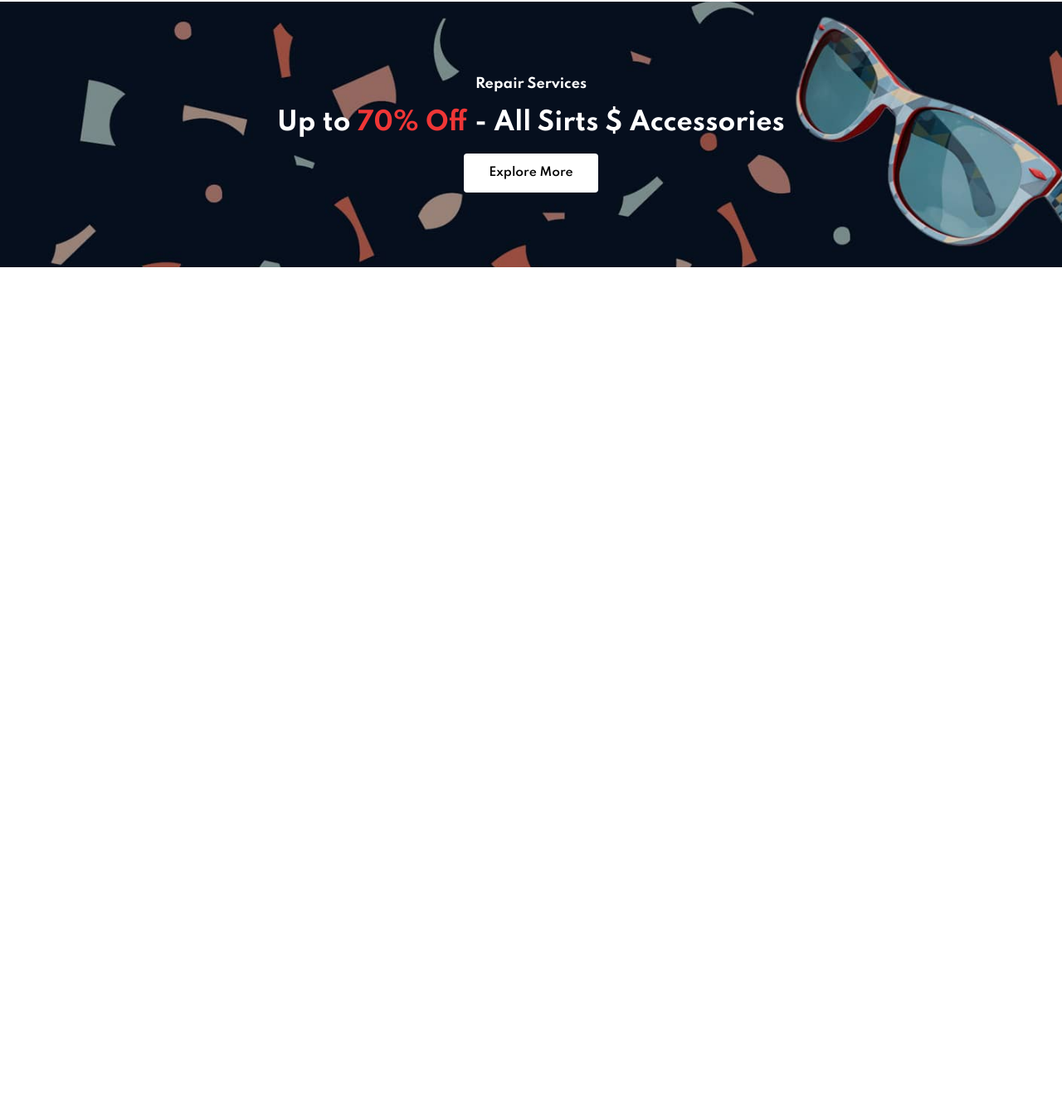
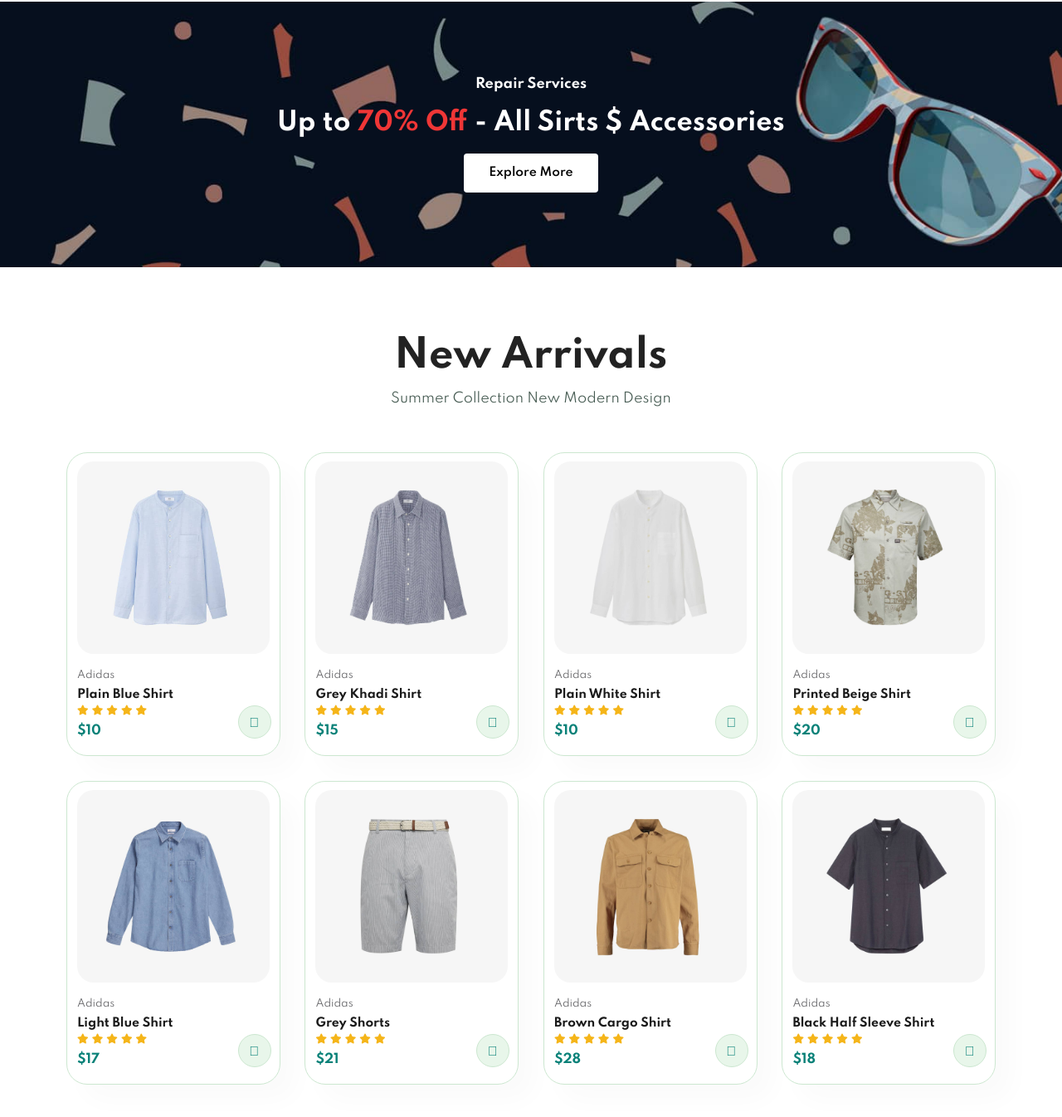
Before and after one commit to Manvisekhri08/E-Commerce-Website, a plain HTML site: page index.html in a window 1280 px wide. Shown: the part 2148-3494 px from the top of the page at 83% size. Before the commit the page ends 2510 px from the top, so only its background shows below. Drawn offline with Linux system fonts and the light colour scheme.

Commit message:
New Arrivals section added

```diff
--- a/index.html
+++ b/index.html
@@ -199,6 +199,142 @@
         <h2> Up to <span>70% Off</span> - All Sirts $ Accessories</h2>
         <button class="normal">Explore More</button>
     </section>
+
+    <section id="product1" class="section-p1 ">
+        <h2>New Arrivals</h2>
+        <p>Summer Collection New Modern Design</p>
+        <div class="pro-container">
+            <div class="pro">
+                <img src="img/products/n1.jpg" alt="">
+                <div class="des">
+                    <span>Adidas</span>
+                    <h5>Plain Blue Shirt</h5>
+                    <div class="star">
+                        <i class="fas fa-star"></i>
+                        <i class="fas fa-star"></i>
+                        <i class="fas fa-star"></i>
+                        <i class="fas fa-star"></i>
+                        <i class="fas fa-star"></i>
+                    </div>
+                    <h4>$10</h4>
+                </div>
+                <a href="#"><i class="fal fa-shopping-cart cart"></i></a>
+            </div>
+            <div class="pro">
+                <img src="img/products/n2.jpg" alt="">
+                <div class="des">
+                    <span>Adidas</span>
+                    <h5>Grey Khadi Shirt</h5>
+                    <div class="star">
+                        <i class="fas fa-star"></i>
+                        <i class="fas fa-star"></i>
+                        <i class="fas fa-star"></i>
+                        <i class="fas fa-star"></i>
+                        <i class="fas fa-star"></i>
+                    </div>
+                    <h4>$15</h4>
+                </div>
+                <a href="#"><i class="fal fa-shopping-cart cart"></i></a>
+            </div>
+            <div class="pro">
+                <img src="img/products/n3.jpg" alt="">
+                <div class="des">
+                    <span>Adidas</span>
+                    <h5>Plain White Shirt</h5>
+                    <div class="star">
+                        <i class="fas fa-star"></i>
+                        <i class="fas fa-star"></i>
+                        <i class="fas fa-star"></i>
+                        <i class="fas fa-star"></i>
+                        <i class="fas fa-star"></i>
+                    </div>
+                    <h4>$10</h4>
+                </div>
+                <a href="#"><i class="fal fa-shopping-cart cart"></i></a>
+            </div>
+            <div class="pro">
+                <img src="img/products/n4.jpg" alt="">
+                <div class="des">
+                    <span>Adidas</span>
+                    <h5>Printed Beige Shirt</h5>
+                    <div class="star">
+                        <i class="fas fa-star"></i>
+                        <i class="fas fa-star"></i>
+                        <i class="fas fa-star"></i>
+                        <i class="fas fa-star"></i>
+                        <i class="fas fa-star"></i>
+                    </div>
+                    <h4>$20</h4>
+                </div>
+                <a href="#"><i class="fal fa-shopping-cart cart"></i></a>
+            </div>
+            <div class="pro">
+                <img src="img/products/n5.jpg" alt="">
+                <div class="des">
+                    <span>Adidas</span>
+                    <h5>Light Blue Shirt</h5>
+                    <div class="star">
+                        <i class="fas fa-star"></i>
+                        <i class="fas fa-star"></i>
+                        <i class="fas fa-star"></i>
+                        <i class="fas fa-star"></i>
+                        <i class="fas fa-star"></i>
+                    </div>
+                    <h4>$17</h4>
+                </div>
+                <a href="#"><i class="fal fa-shopping-cart cart"></i></a>
+            </div>
+            <div class="pro">
+                <img src="img/products/n6.jpg" alt="">
+                <div class="des">
+                    <span>Adidas</span>
+                    <h5> Grey Shorts</h5>
+                    <div class="star">
+                        <i class="fas fa-star"></i>
+                        <i class="fas fa-star"></i>
+                        <i class="fas fa-star"></i>
+                        <i class="fas fa-star"></i>
+                        <i class="fas fa-star"></i>
+                    </div>
+                    <h4>$21</h4>
+                </div>
+                <a href="#"><i class="fal fa-shopping-cart cart"></i></a>
+            </div>
+            <div class="pro">
+                <img src="img/products/n7.jpg" alt="">
+                <div class="des">
+                    <span>Adidas</span>
+                    <h5>Brown Cargo Shirt</h5>
+                    <div class="star">
+                        <i class="fas fa-star"></i>
+                        <i class="fas fa-star"></i>
+                        <i class="fas fa-star"></i>
+                        <i class="fas fa-star"></i>
+                        <i class="fas fa-star"></i>
+                    </div>
+                    <h4>$28</h4>
+                </div>
+                <a href="#"><i class="fal fa-shopping-cart cart"></i></a>
+            </div>
+            <div class="pro">
+                <img src="img/products/n8.jpg" alt="">
+                <div class="des">
+                    <span>Adidas</span>
+                    <h5>Black Half Sleeve Shirt</h5>
+                    <div class="star">
+                        <i class="fas fa-star"></i>
+                        <i class="fas fa-star"></i>
+                        <i class="fas fa-star"></i>
+                        <i class="fas fa-star"></i>
+                        <i class="fas fa-star"></i>
+                    </div>
+                    <h4>$18</h4>
+                </div>
+                <a href="#"><i class="fal fa-shopping-cart cart"></i></a>
+            </div>
+        </div>
+    </section>
+
     <script src="script.js"></script>
 </body>
 </html>
```
